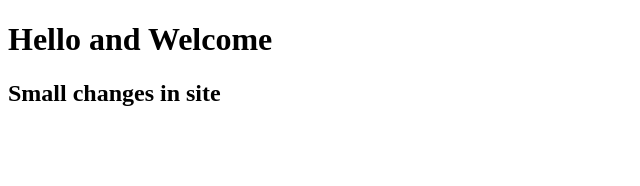
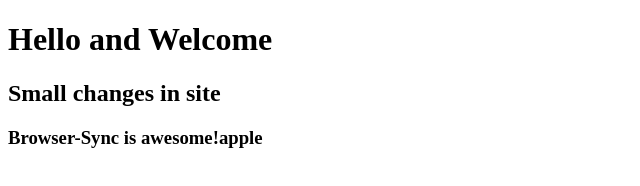
Before and after one commit to varunvk4041/front-end-course, a plain HTML site: page site/index.html in a window 1280 px wide. Shown: the whole page, without its empty margins (0-640 px from the left). Drawn offline with Linux system fonts and the light colour scheme.

Commit message:
3rd commit

```diff
--- a/site/index.html
+++ b/site/index.html
@@ -6,5 +6,6 @@
 <body>
 <h1>Hello and Welcome</h1>
 <h2>Small changes in site</h2>
+<h3>Browser-Sync is awesome!apple</h3>
 </body>
 </html>
```
